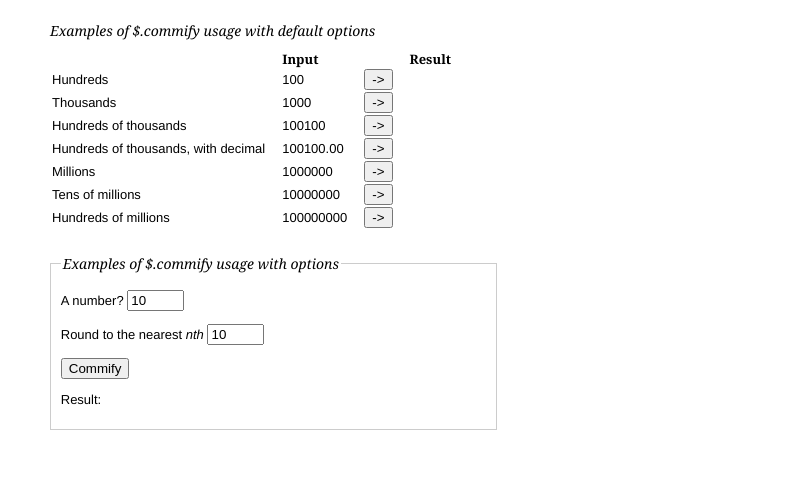
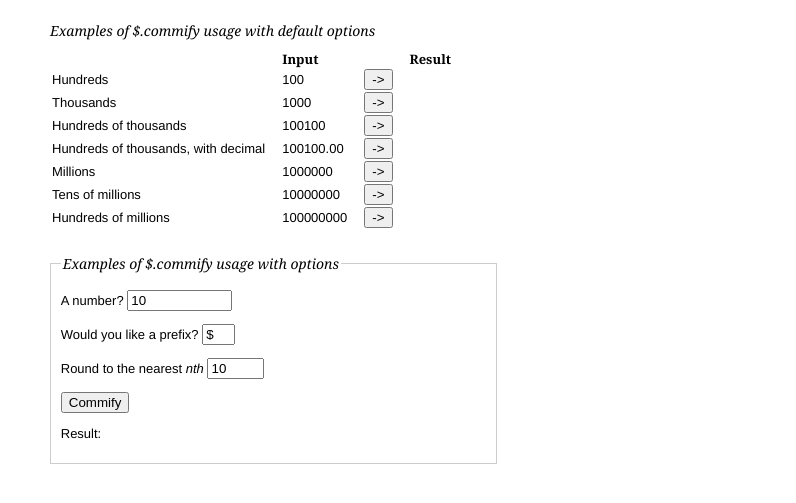
Before and after one commit to christopherstyles/jquery-commify, a plain HTML site: page demo/index.html in a window 1280 px wide. Shown: the part 95-598 px from the top of the page, without its empty margins (0-796 px from the left). Drawn offline with Linux system fonts and the light colour scheme.

Commit message:
Update some form options to line up

```diff
--- a/demo/index.html
+++ b/demo/index.html
@@ -112,22 +112,27 @@
       </table>
 
 
-      <form action="#" method="post" accept-charset="utf-8">
+      <form action="#" method="post" accept-charset="utf-8" id="with-options">
         <fieldset>
           <legend>Examples of $.commify usage with options</legend>
           <p>
             <label for="n">A number?</label>
-            <input name="round" value="10" id="n" size="4">
+            <input type="text" name="n" value="10" id="n" size="10">
           </p>
           <p>
+            <label for="prefix">Would you like a prefix?</label>
+            <input type="text" name="options[prefix]" value="$" id="options_prefix" size="1">
+          <p>
             <label for="round">Round to the nearest <em>nth</em></label>
-            <input name="options[round]" value="10" id="options_round" size="4">
+            <input type="text" name="options[round]" value="10" id="options_round" size="4">
           </p>
           <p>
             <button id="with-options">Commify</button>
           </p>
           <p>
-            Result:
+            <div class="result-label">
+              Result:
+            </div>
             <div id="with-options-result"></div>
           </p>
 
```
